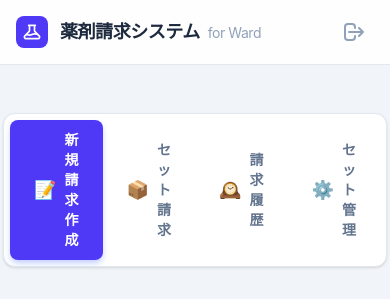
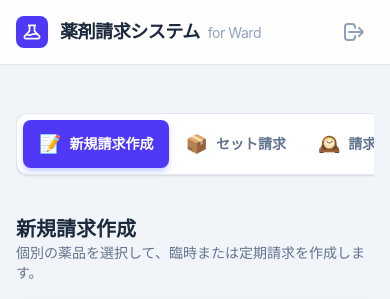
Before and after one commit to kensei0130/pharma-billing-app, a Next.js app: page /ward in a window 390 px wide. Shown: the top 299 px of the page. Built offline with nearby package versions, Linux system fonts and the light colour scheme; no server answers; the database is empty.

Commit message:
Optimize tab navigation for mobile layout

```diff
--- a/app/ward/WardDashboardClient.tsx
+++ b/app/ward/WardDashboardClient.tsx
@@ -48,6 +48,7 @@ type ConstantSet = {
     id: number;
     wardId: string;
     name: string;
+    items: ConstantDrug[]; // Assuming items are nested or fetched separately, but based on usage in ConstantSetEditor
 };
 
 export default function WardDashboardClient({
@@ -60,7 +61,7 @@ export default function WardDashboardClient({
     wardId: string;
     drugs: Drug[],
     constantDrugs: ConstantDrug[],
-    sets: ConstantSet[],
+    sets: ConstantSet[], // Updated type to be more generic if needed, but ConstantSetEditor expects specific props
     orderHistory: Order[]
 }) {
     const [activeTab, setActiveTab] = useState<"create" | "constant" | "history" | "set-editor">("create");
@@ -102,10 +103,12 @@ export default function WardDashboardClient({
         <div className="max-w-5xl mx-auto">
             {/* Tab Navigation */}
             <div className="flex justify-center mb-8">
-                <div className="bg-white p-1.5 rounded-xl border border-slate-200 shadow-sm inline-flex">
+                {/* Mobile: Scrollable horizontal list. Desktop: Centered inline-flex */}
+                <div className="w-full overflow-x-auto pb-2 md:pb-0 md:w-auto text-center no-scrollbar">
+                    <div className="bg-white p-1.5 rounded-xl border border-slate-200 shadow-sm inline-flex min-w-max md:min-w-0">
                         <button
                             onClick={() => handleTabChange("create")}
-                        className={`flex items-center px-6 py-2.5 rounded-lg text-sm font-bold transition-all ${activeTab === "create"
+                            className={`flex items-center px-4 md:px-6 py-2.5 rounded-lg text-sm font-bold transition-all whitespace-nowrap ${activeTab === "create"
                                 ? "bg-indigo-600 text-white shadow-md shadow-indigo-200"
                                 : "text-slate-500 hover:text-slate-700 hover:bg-slate-50"
                                 }`}
@@ -115,7 +118,7 @@ export default function WardDashboardClient({
                         </button>
                         <button
                             onClick={() => handleTabChange("constant")}
-                        className={`flex items-center px-6 py-2.5 rounded-lg text-sm font-bold transition-all ${activeTab === "constant"
+                            className={`flex items-center px-4 md:px-6 py-2.5 rounded-lg text-sm font-bold transition-all whitespace-nowrap ${activeTab === "constant"
                                 ? "bg-green-600 text-white shadow-md shadow-green-200"
                                 : "text-slate-500 hover:text-slate-700 hover:bg-slate-50"
                                 }`}
@@ -125,7 +128,7 @@ export default function WardDashboardClient({
                         </button>
                         <button
                             onClick={() => handleTabChange("history")}
-                        className={`flex items-center px-6 py-2.5 rounded-lg text-sm font-bold transition-all ${activeTab === "history"
+                            className={`flex items-center px-4 md:px-6 py-2.5 rounded-lg text-sm font-bold transition-all whitespace-nowrap ${activeTab === "history"
                                 ? "bg-slate-600 text-white shadow-md shadow-slate-200"
                                 : "text-slate-500 hover:text-slate-700 hover:bg-slate-50"
                                 }`}
@@ -135,7 +138,7 @@ export default function WardDashboardClient({
                         </button>
                         <button
                             onClick={() => handleTabChange("set-editor")}
-                        className={`flex items-center px-6 py-2.5 rounded-lg text-sm font-bold transition-all ${activeTab === "set-editor"
+                            className={`flex items-center px-4 md:px-6 py-2.5 rounded-lg text-sm font-bold transition-all whitespace-nowrap ${activeTab === "set-editor"
                                 ? "bg-orange-500 text-white shadow-md shadow-orange-200"
                                 : "text-slate-500 hover:text-slate-700 hover:bg-slate-50"
                                 }`}
@@ -143,6 +146,7 @@ export default function WardDashboardClient({
                             <span className="mr-2 text-lg">⚙️</span>
                             セット管理
                         </button>
+                    </div>
                 </div>
             </div>
 
```
Lines whose indentation alone changed are shown as unchanged.
